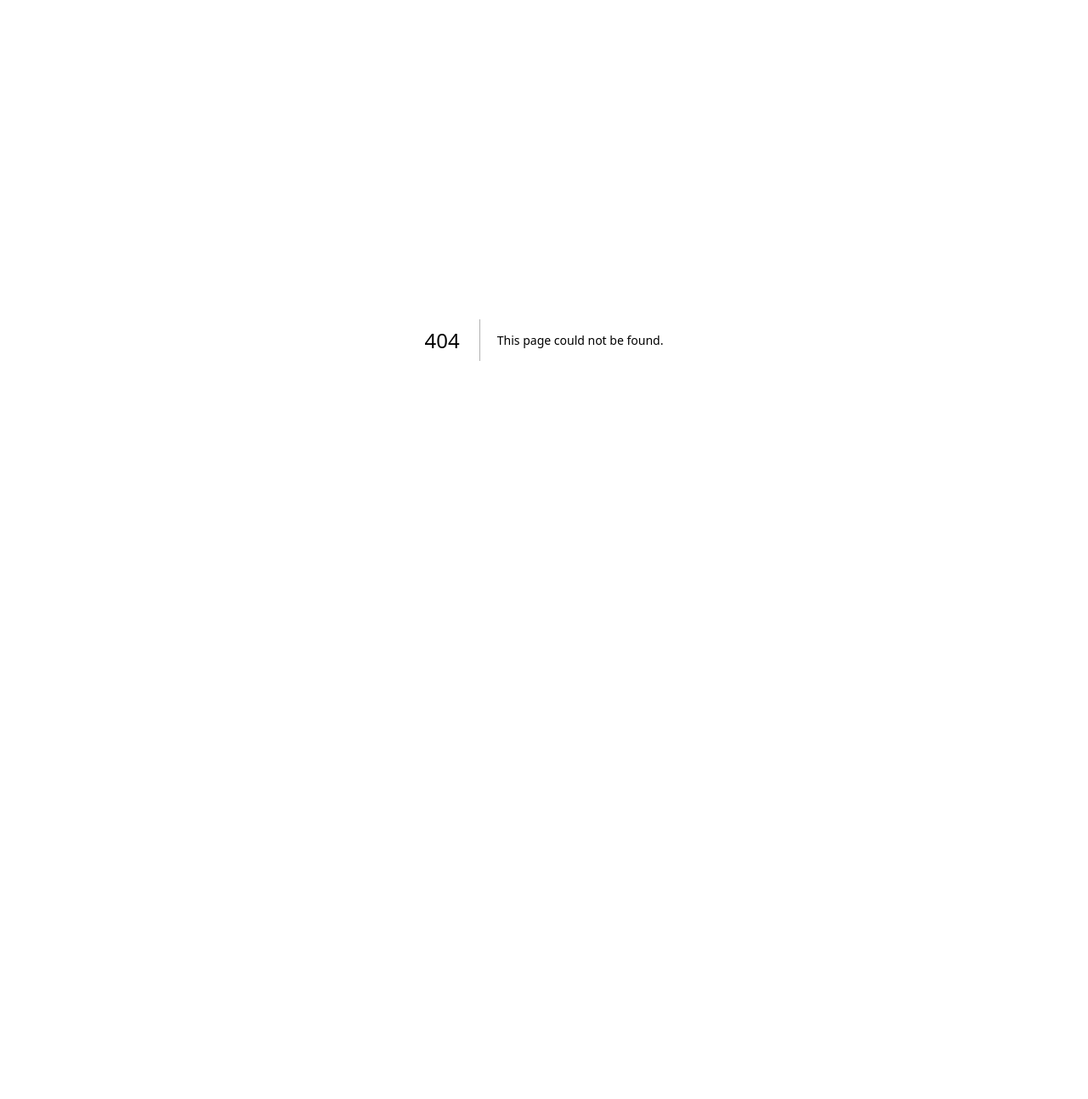
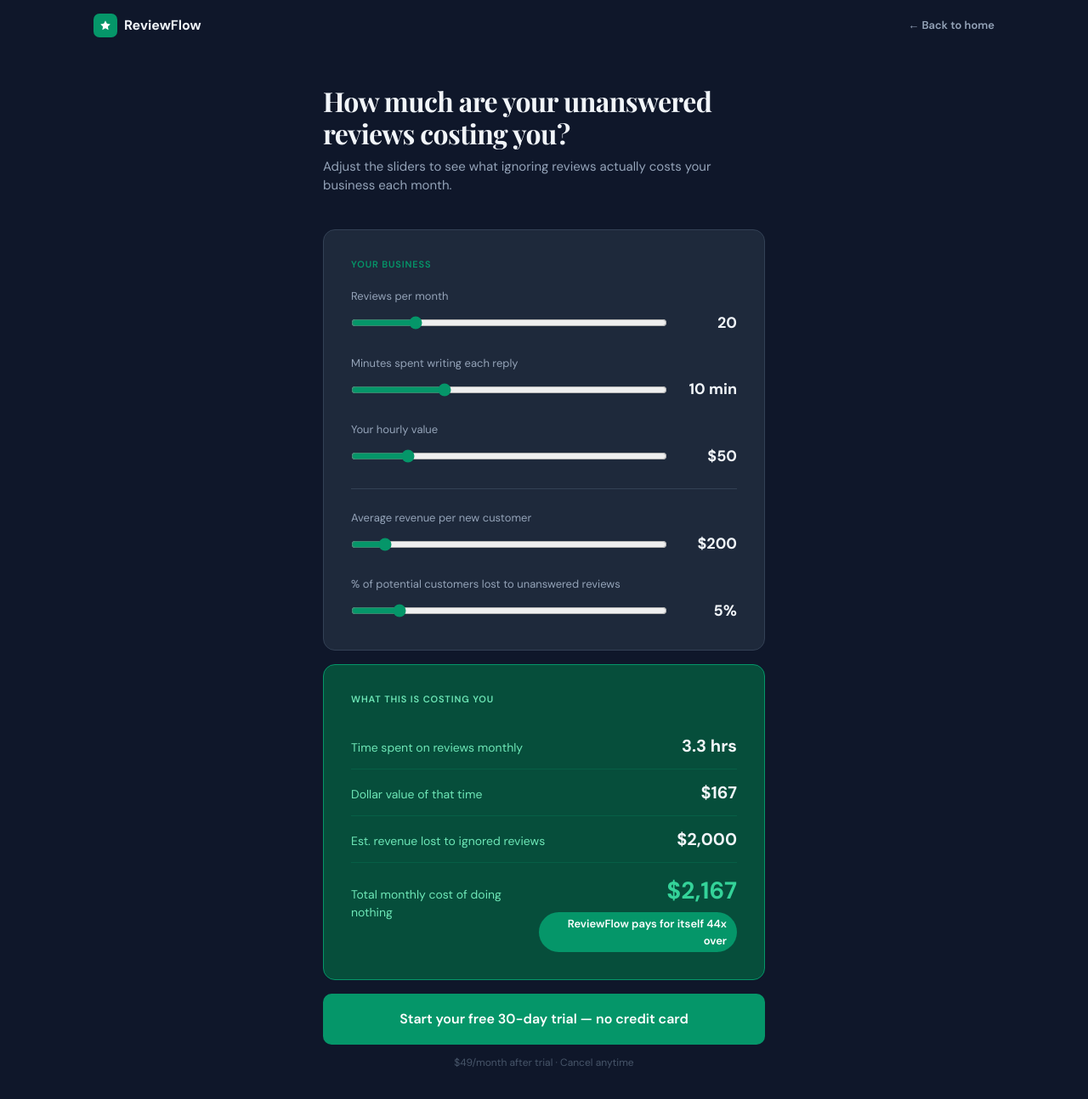
Before and after one commit to AmerC1990/reviewflow, a Next.js app: page /calculator in a window 1280 px wide. Before the commit this address had no page. Shown: the top 1294 px of the page at 85% size. Before the commit the page ends 800 px from the top, so only its background shows below. Built offline with nearby package versions, Linux system fonts and the light colour scheme.

Commit message:
add ROI calculator page and nav link

```diff
--- /dev/null
+++ b/pages/calculator.js
@@ -0,0 +1,132 @@
+import Head from "next/head";
+import { useState } from "react";
+
+export default function Calculator() {
+  const [reviews, setReviews] = useState(20);
+  const [minutes, setMinutes] = useState(10);
+  const [hourly, setHourly] = useState(50);
+  const [customerValue, setCustomerValue] = useState(200);
+  const [lostPct, setLostPct] = useState(5);
+
+  const hoursPerMonth = (reviews * minutes) / 60;
+  const timeCost = hoursPerMonth * hourly;
+  const viewersPerMonth = reviews * 10;
+  const lostCustomers = Math.round(viewersPerMonth * (lostPct / 100));
+  const revenueLost = lostCustomers * customerValue;
+  const totalCost = timeCost + revenueLost;
+  const roi = Math.round(totalCost / 49);
+
+  const sliderStyle = { flex: 1, accentColor: "#059669" };
+  const labelStyle = { display: "block", fontSize: "13px", color: "#94a3b8", marginBottom: "8px" };
+  const valueStyle = { fontSize: "18px", fontWeight: 700, color: "#f1f5f9", minWidth: "70px", textAlign: "right" };
+  const rowStyle = { display: "flex", alignItems: "center", gap: "12px" };
+  const fieldStyle = { marginBottom: "24px" };
+  const resultRow = { display: "flex", justifyContent: "space-between", alignItems: "baseline", padding: "12px 0", borderBottom: "1px solid #065f46" };
+
+  return (
+    <div style={{ fontFamily: "'DM Sans', sans-serif", background: "#0f172a", minHeight: "100vh", color: "#f1f5f9" }}>
+      <Head>
+        <title>How much are your unanswered reviews costing you? — ReviewFlow</title>
+        <meta name="description" content="Calculate what ignoring your Google reviews is actually costing your business every month." />
+        <meta name="viewport" content="width=device-width, initial-scale=1" />
+        <link href="https://fonts.googleapis.com/css2?family=DM+Sans:wght@400;500;600;700&family=Playfair+Display:wght@700&display=swap" rel="stylesheet" />
+      </Head>
+
+      <nav style={{ padding: "16px 20px", display: "flex", alignItems: "center", justifyContent: "space-between", maxWidth: "1100px", margin: "0 auto" }}>
+        <a href="/" style={{ display: "flex", alignItems: "center", gap: "8px", textDecoration: "none" }}>
+          <div style={{ width: "28px", height: "28px", background: "#059669", borderRadius: "7px", display: "flex", alignItems: "center", justifyContent: "center" }}>
+            <svg width="14" height="14" viewBox="0 0 24 24" fill="none"><path d="M12 2L15.09 8.26L22 9.27L17 14.14L18.18 21.02L12 17.77L5.82 21.02L7 14.14L2 9.27L8.91 8.26L12 2Z" fill="white" /></svg>
+          </div>
+          <span style={{ fontWeight: 700, fontSize: "16px", color: "#f1f5f9" }}>ReviewFlow</span>
+        </a>
+        <a href="/" style={{ fontSize: "13px", fontWeight: 600, color: "#94a3b8", textDecoration: "none" }}>← Back to home</a>
+      </nav>
+
+      <div style={{ maxWidth: "560px", margin: "0 auto", padding: "40px 20px 80px" }}>
+        <h1 style={{ fontFamily: "'Playfair Display', serif", fontSize: "32px", lineHeight: 1.2, marginBottom: "8px", letterSpacing: "-0.02em" }}>
+          How much are your unanswered reviews costing you?
+        </h1>
+        <p style={{ fontSize: "15px", color: "#94a3b8", marginBottom: "40px", lineHeight: 1.5 }}>
+          Adjust the sliders to see what ignoring reviews actually costs your business each month.
+        </p>
+
+        <div style={{ background: "#1e293b", borderRadius: "14px", padding: "32px", marginBottom: "16px", border: "1px solid #334155" }}>
+          <div style={{ fontSize: "11px", fontWeight: 600, color: "#059669", letterSpacing: "0.08em", textTransform: "uppercase", marginBottom: "20px" }}>Your business</div>
+
+          <div style={fieldStyle}>
+            <label style={labelStyle}>Reviews per month</label>
+            <div style={rowStyle}>
+              <input type="range" min="1" max="100" value={reviews} onChange={e => setReviews(+e.target.value)} style={sliderStyle} />
+              <span style={valueStyle}>{reviews}</span>
+            </div>
+          </div>
+
+          <div style={fieldStyle}>
+            <label style={labelStyle}>Minutes spent writing each reply</label>
+            <div style={rowStyle}>
+              <input type="range" min="2" max="30" value={minutes} onChange={e => setMinutes(+e.target.value)} style={sliderStyle} />
+              <span style={valueStyle}>{minutes} min</span>
+            </div>
+          </div>
+
+          <div style={fieldStyle}>
+            <label style={labelStyle}>Your hourly value</label>
+            <div style={rowStyle}>
+              <input type="range" min="20" max="200" step="5" value={hourly} onChange={e => setHourly(+e.target.value)} style={sliderStyle} />
+              <span style={valueStyle}>${hourly}</span>
+            </div>
+          </div>
+
+          <div style={{ height: "1px", background: "#334155", margin: "8px 0 24px" }} />
+
+          <div style={fieldStyle}>
+            <label style={labelStyle}>Average revenue per new customer</label>
+            <div style={rowStyle}>
+              <input type="range" min="20" max="2000" step="10" value={customerValue} onChange={e => setCustomerValue(+e.target.value)} style={sliderStyle} />
+              <span style={valueStyle}>${customerValue}</span>
+            </div>
+          </div>
+
+          <div style={{ marginBottom: 0 }}>
+            <label style={labelStyle}>% of potential customers lost to unanswered reviews</label>
+            <div style={rowStyle}>
+              <input type="range" min="1" max="30" value={lostPct} onChange={e => setLostPct(+e.target.value)} style={sliderStyle} />
+              <span style={valueStyle}>{lostPct}%</span>
+            </div>
+          </div>
+        </div>
+
+        <div style={{ background: "#064e3b", border: "1px solid #059669", borderRadius: "14px", padding: "32px", marginBottom: "16px" }}>
+          <div style={{ fontSize: "11px", fontWeight: 600, color: "#6ee7b7", letterSpacing: "0.08em", textTransform: "uppercase", marginBottom: "20px" }}>What this is costing you</div>
+
+          <div style={resultRow}>
+            <span style={{ fontSize: "14px", color: "#6ee7b7" }}>Time spent on reviews monthly</span>
+            <span style={{ fontSize: "20px", fontWeight: 700 }}>{hoursPerMonth.toFixed(1)} hrs</span>
+          </div>
+          <div style={resultRow}>
+            <span style={{ fontSize: "14px", color: "#6ee7b7" }}>Dollar value of that time</span>
+            <span style={{ fontSize: "20px", fontWeight: 700 }}>${Math.round(timeCost).toLocaleString()}</span>
+          </div>
+          <div style={resultRow}>
+            <span style={{ fontSize: "14px", color: "#6ee7b7" }}>Est. revenue lost to ignored reviews</span>
+            <span style={{ fontSize: "20px", fontWeight: 700 }}>${Math.round(revenueLost).toLocaleString()}</span>
+          </div>
+          <div style={{ ...resultRow, borderBottom: "none", paddingBottom: 0 }}>
+            <span style={{ fontSize: "14px", color: "#6ee7b7" }}>Total monthly cost of doing nothing</span>
+            <div style={{ textAlign: "right" }}>
+              <div style={{ fontSize: "28px", fontWeight: 700, color: "#34d399" }}>${Math.round(totalCost).toLocaleString()}</div>
+              <div style={{ display: "inline-block", background: "#059669", color: "white", fontSize: "13px", fontWeight: 600, padding: "4px 12px", borderRadius: "100px", marginTop: "4px" }}>
+                ReviewFlow pays for itself {roi}x over
+              </div>
+            </div>
+          </div>
+        </div>
+
+        <a href="https://app.reviewflowapp.com/signup" style={{ display: "block", background: "#059669", color: "white", borderRadius: "10px", padding: "18px 24px", fontSize: "16px", fontWeight: 600, textAlign: "center", textDecoration: "none" }}>
+          Start your free 30-day trial — no credit card
+        </a>
+        <p style={{ fontSize: "12px", color: "#475569", textAlign: "center", marginTop: "12px" }}>$49/month after trial · Cancel anytime</p>
+      </div>
+    </div>
+  );
+}
--- a/pages/index.js
+++ b/pages/index.js
@@ -105,6 +105,7 @@ export default function Home() {
           <span style={{ fontWeight: 700, fontSize: "16px", color: "#0f172a", letterSpacing: "-0.02em" }}>ReviewFlow</span>
         </div>
         <div style={{ display: "flex", alignItems: "center", gap: "20px" }}>
+          <a href="/calculator" style={{ fontSize: "13px", fontWeight: 600, color: "#64748b", textDecoration: "none" }}>Calculator</a>
           <a href="/pricing" style={{ fontSize: "13px", fontWeight: 600, color: "#64748b", textDecoration: "none" }}>Pricing</a>
           <a href="https://app.reviewflowapp.com/signup" className="try-btn" style={{ padding: "9px 16px", fontSize: "13px", borderRadius: "8px" }}>Try It Free</a>
         </div>
```
